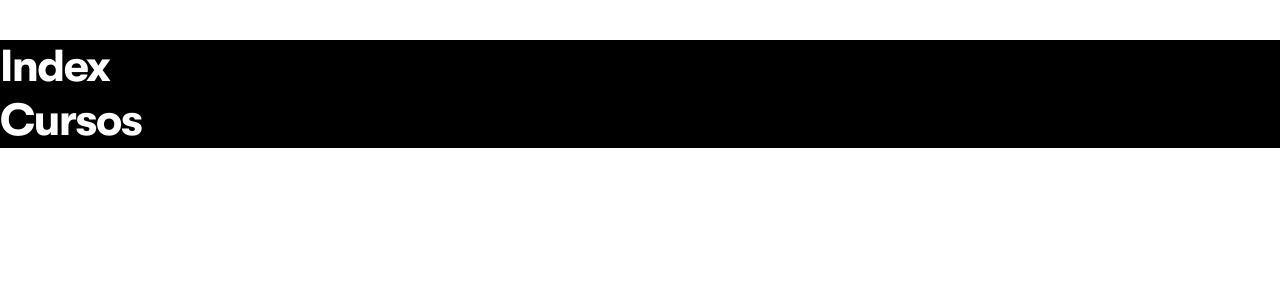
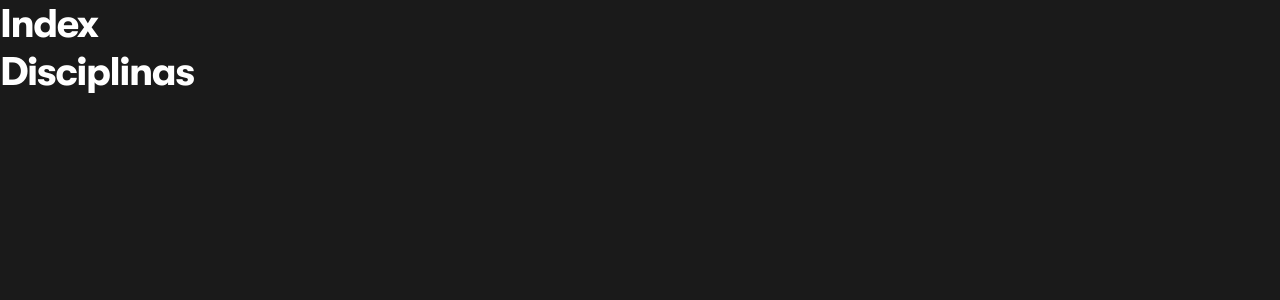
Before and after one commit to junioranheu/anheu, a Next.js app in the folder front-end/: page / in a window 1280 px wide. Shown: the top 300 px of the page. Built offline with nearby package versions, Linux system fonts and the light colour scheme.

Commit message:
ajustes gerais

```diff
--- a/front-end/components/outros/navbar3.js
+++ b/front-end/components/outros/navbar3.js
@@ -5,7 +5,7 @@ import Styles from '../../styles/navbar3.module.css';
 
 export default function Navbar3() {
     const itens = [
-        { item: 'Disciplinas', url: '/cursos' },
+        { item: 'Disciplinas', url: '/disciplinas' },
         { item: 'Ao vivo', url: '' },
         { item: 'Exercícios', url: '/docs/guias' },
         { item: 'Materiais de apoios', url: '/' }
--- a/front-end/layouts/cursos.js
+++ b/front-end/layouts/disciplinas.js
@@ -1,12 +1,12 @@
 import React, { Fragment } from 'react';
-import Sidebar from '../components/cursos/sidebar';
+import Sidebar from '../components/disciplinas/sidebar';
 import Footer from '../components/outros/footer';
 import Navbar1 from '../components/outros/navbar1';
 import Navbar2 from '../components/outros/navbar2';
 import Navbar3 from '../components/outros/navbar3';
-import Styles from '../styles/cursos.module.css';
+import Styles from '../styles/disciplinas.module.css';
 
-export default function Cursos({ Component, pageProps }) {
+export default function Disciplinas({ Component, pageProps }) {
     return (
         <Fragment>
             <main className='main'>
--- a/front-end/pages/_app.js
+++ b/front-end/pages/_app.js
@@ -3,7 +3,7 @@ import React, { useEffect, useState } from 'react';
 import '../fonts/GTWalsheim.css';
 import '../fonts/NanumPenScript.css';
 import '../fonts/PTMono.css';
-import LayoutCursos from '../layouts/cursos.js';
+import LayoutDisciplinas from '../layouts/disciplinas.js';
 import LayoutPadrao from '../layouts/padrao.js';
 import '../styles/globals.css';
 
@@ -28,8 +28,8 @@ export default function App({ Component, pageProps, ...appProps }) {
     function verificarLayout() {
         // console.log(`Url: ${url}`);
 
-        if (url.includes('/cursos')) {
-            return <LayoutCursos Component={Component} pageProps={pageProps} />
+        if (url.includes('/disciplinas')) {
+            return <LayoutDisciplinas Component={Component} pageProps={pageProps} />
         } else {
             return <LayoutPadrao Component={Component} pageProps={pageProps} />
         }
--- a/front-end/pages/index.js
+++ b/front-end/pages/index.js
@@ -2,11 +2,11 @@ import Link from 'next/link';
 
 export default function Index() {
     return (
-        <div className='topico' style={{backgroundColor: 'black'}}>
-            Index<br />
+        <div style={{backgroundColor: 'var(--preto)', height: '100vh'}}>
+            <span className='topico'>Index</span><br />
 
-            <Link href='/cursos'>
-                <a>Cursos</a>
+            <Link href='/disciplinas'>
+                <a className='topico'>Disciplinas</a>
             </Link>
         </div>
     )
--- a/front-end/styles/cursos.module.css
+++ b/front-end/styles/disciplinas.module.css
@@ -26,7 +26,7 @@
     flex-direction: column;
 
     padding: 2rem;
-    padding-left: 10rem;
+    padding-left: 5rem;
 }
 
 .secaoPrincipal main div {
--- a/front-end/styles/globals.css
+++ b/front-end/styles/globals.css
@@ -70,7 +70,7 @@ a {
 
 .cor-principal-hover:hover {
   color: var(--cor-principal) !important;
-  transition: .3s ease-in;
+  transition: .2s ease-in;
 }
 
 .opacidade {
@@ -133,7 +133,7 @@ code div button svg {
 /* Títulos e textos */
 .titulo {
   color: var(--branco);
-  font-size: 64px;
+  font-size: 4rem;
   font-weight: 600;
 
   line-height: 70px;
@@ -141,34 +141,21 @@ code div button svg {
 
 .tituloDesc {
   color: var(--branco);
-  font-size: 1.8rem;
+  font-size: 1.5rem;
   font-weight: 400;
   line-height: 1.5;
   letter-spacing: -.014em;
-
-  margin-top: 1rem;
 }
 
 .topico {
   color: var(--branco);
-  font-size: 2.8rem;
+  font-size: 2.5rem;
   font-weight: 600;
   line-height: 1.2;
   letter-spacing: -.036em;
   cursor: pointer;
 
   margin-top: 2.5rem;
-}
-
-.subTopico {
-  color: var(--branco);
-  font-size: 1.8rem;
-  font-weight: 600;
-  line-height: 1.2;
-  letter-spacing: -.036em;
-  cursor: pointer;
-
-  margin-top: 2rem;
 }
 
 .efeitoTexto {
@@ -195,7 +182,7 @@ code div button svg {
 }
 
 /* Mostrar o # (hashtag) no hover */
-.topico:hover:before, .subTopico:hover:before {
+.topico:hover:before {
   content: '#';
   display: inline-block;
   width: 0px;
@@ -210,10 +197,6 @@ code div button svg {
 
 .topico:hover:before {
   left: -40px;
-}
-
-.subTopico:hover:before {
-  left: -25px;
 }
 
 .texto {
@@ -322,11 +305,11 @@ code div button svg {
 
 /* =-=-=-=-=-=-=-=-=-=-= Media queries =-=-=-=-=-=-=-=-=-=-= */
 @media (max-width:879px) {
-  .topico, .subTopico {
+  .topico {
     cursor: auto;
   }
 
-  .topico:before, .subTopico::before {
+  .topico:before {
     display: none;
   }
 
```
Also changed, not shown: front-end/pages/disciplinas/index.js (renamed from front-end/pages/cursos/index.js, +11 -1 lines), front-end/components/disciplinas/sidebar.js (renamed from front-end/components/cursos/sidebar.js).
